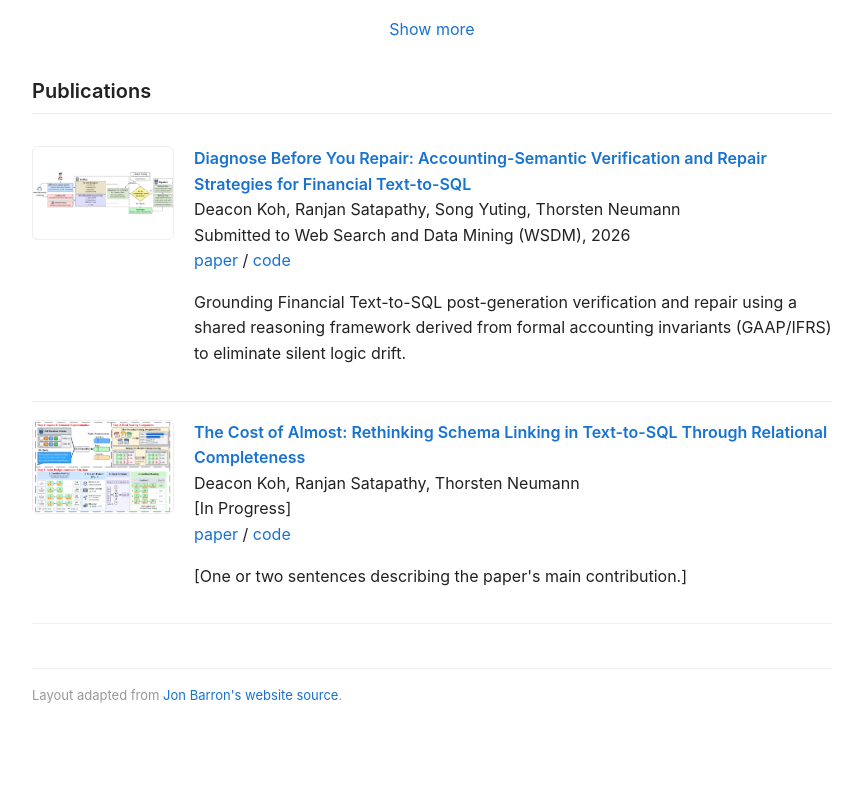
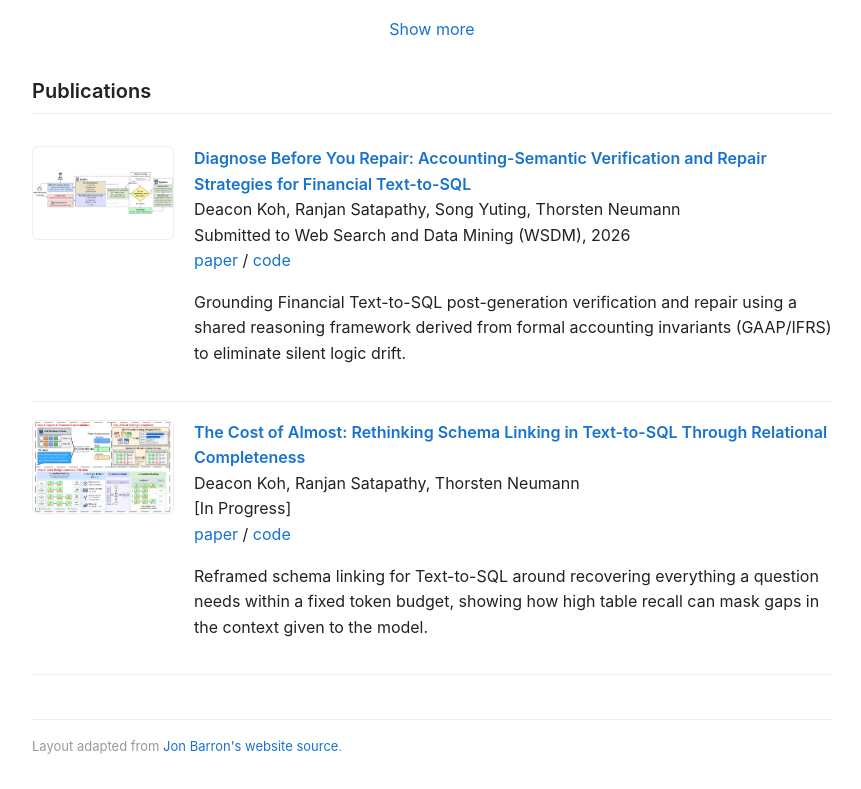
Before and after one commit to deaconkoh/deaconkoh.github.io, a plain HTML site: page index.html in a window 1280 px wide. Shown: the part 723-1512 px from the top of the page, without its empty margins (208-1069 px from the left). Before the commit the page ends 1461 px from the top, so only its background shows below. Drawn offline with Linux system fonts and the light colour scheme.

Commit message:
Minor update

```diff
--- a/index.html
+++ b/index.html
@@ -231,8 +231,7 @@
                 <br />
                 <a href="#">paper</a> / <a href="#">code</a>
                 <p>
-                  [One or two sentences describing the paper's main
-                  contribution.]
+                  Reframed schema linking for Text-to-SQL around recovering everything a question needs within a fixed token budget, showing how high table recall can mask gaps in the context given to the model.
                 </p>
               </td>
             </tr>
```
